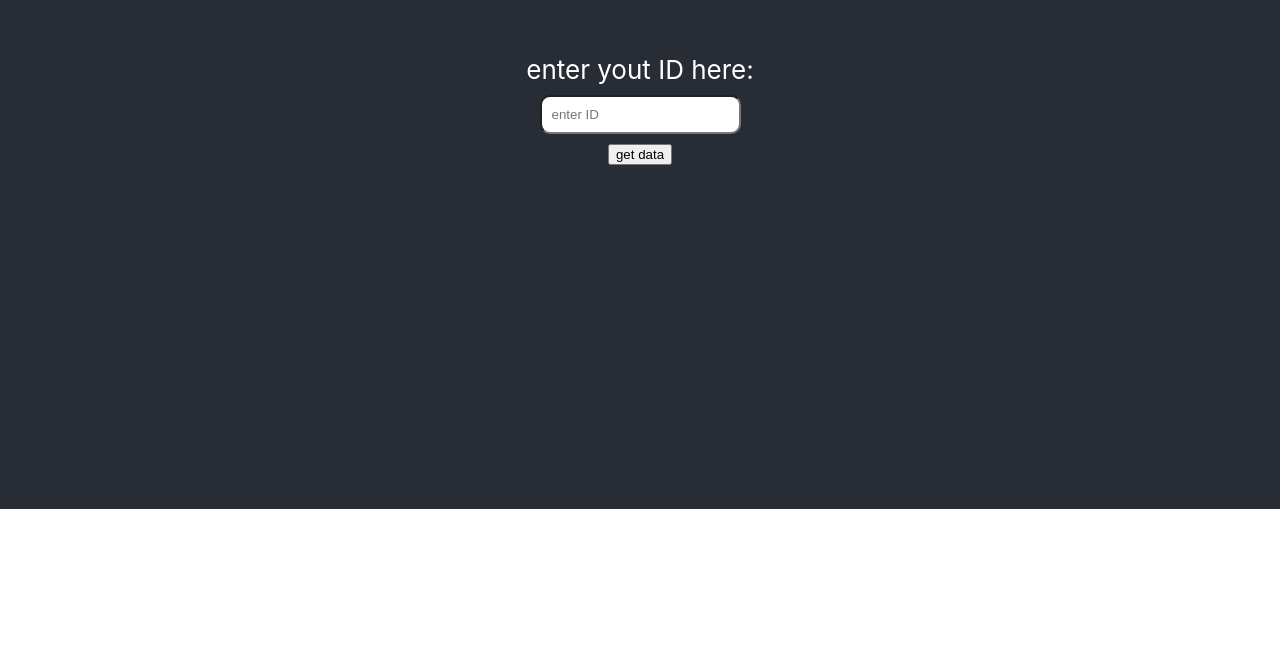
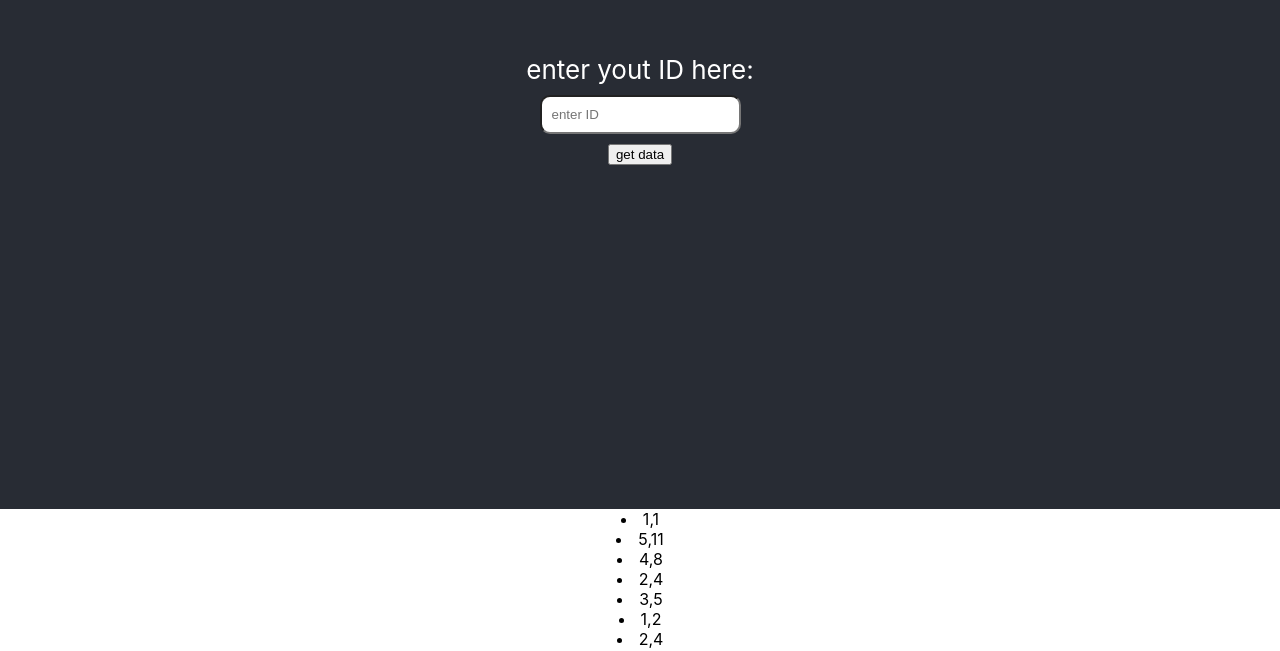
Before and after one commit to itamar-mizrahi/front, a React (Create React App) app: page / in a window 1280 px wide. Shown: the part 291-942 px from the top of the page. Before the commit the page ends 800 px from the top, so only its background shows below. Built offline with nearby package versions, Linux system fonts and the light colour scheme.

Commit message:
node fix

```diff
--- a/package.json
+++ b/package.json
@@ -13,7 +13,7 @@
     "web-vitals": "^1.1.2"
   },
   "scripts": {
-    "start": "react-scripts start",
+    "start": "react-scripts --openssl-legacy-provider start",
     "build": "react-scripts build",
     "test": "react-scripts test",
     "eject": "react-scripts eject"
--- a/src/App.js
+++ b/src/App.js
@@ -1,3 +1,4 @@
+import { useState, useEffect, useMemo } from "react";
 import "./App.css";
 import { answers } from "./data/answers";
 import { chats } from "./data/chats";
@@ -5,32 +6,37 @@ import { questions } from "./data/questions";
 
 // import ChatsData from './components/ChatsData';
 // import InputData from './components/InputHandle';
-import { useState, useEffect } from "react";
+
+const Questions = ({ questions }) => (
+  <>
+    {questions.map((question) => (
+      <li key={question.order}>
+        {question.order},{question.qid}
+      </li>
+    ))}
+  </>
+);
+
 function App() {
   const [data, setData] = useState([]);
   const [ID, setID] = useState();
   const handleQuestions = () => {};
   const handleAnswers = () => {};
-  const getData = (ID) => {
-    chats.forEach((chat) => {
-      if (chat.chatID === ID) {
+
+  const ChatData = useMemo(() => {
+    if (chats.chatID === ID) {
+      return chats.map((chat) => {
         console.log(chat.questions);
         //TODO:switch case of data by qid and type of question
-        return (chat.questions.map(question=><li>{question.order}, {question.qid}</li>));
-      }
-      else{
+        return <Questions questions={chat.questions} />;
+      });
+    }
+    return <div>Nothing yet</div>;
+  }, [ID]);
 
-        return (<div>Nothing found</div>);
-      }
-    });
-    return (<div>Nothing yet</div>);
-  };
-  useEffect(() => {
-    getData(ID);
-  }, [ID]);
+  useEffect(() => {}, [ID]);
   const handleInput = (e) => {
     e.preventDefault();
-    getData(ID);
   };
   return (
     <div className="App">
@@ -49,6 +55,7 @@ function App() {
           {/* <ChatsData data={data}/> */}
         </header>
       </form>
+      {ChatData}
     </div>
   );
 }
```
